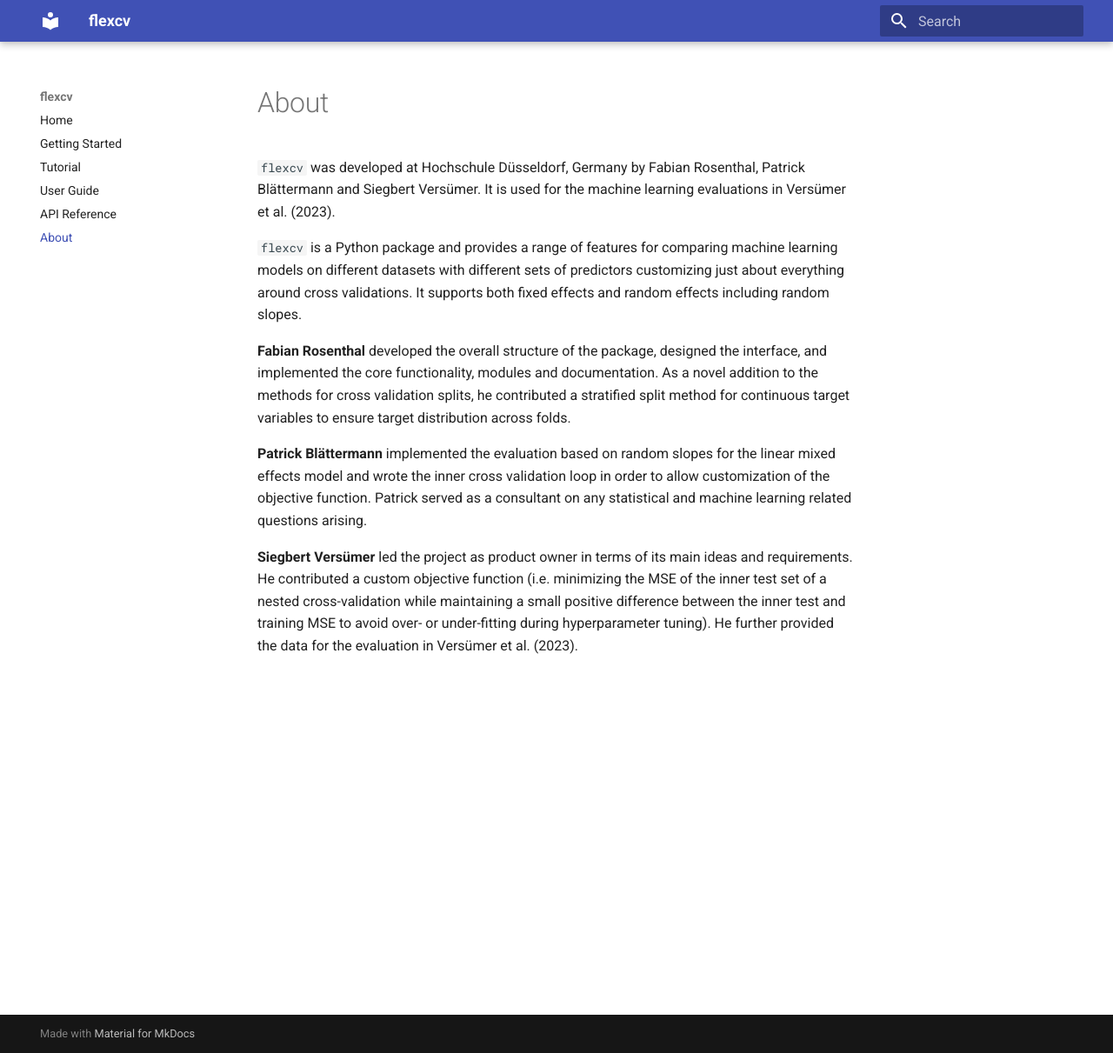
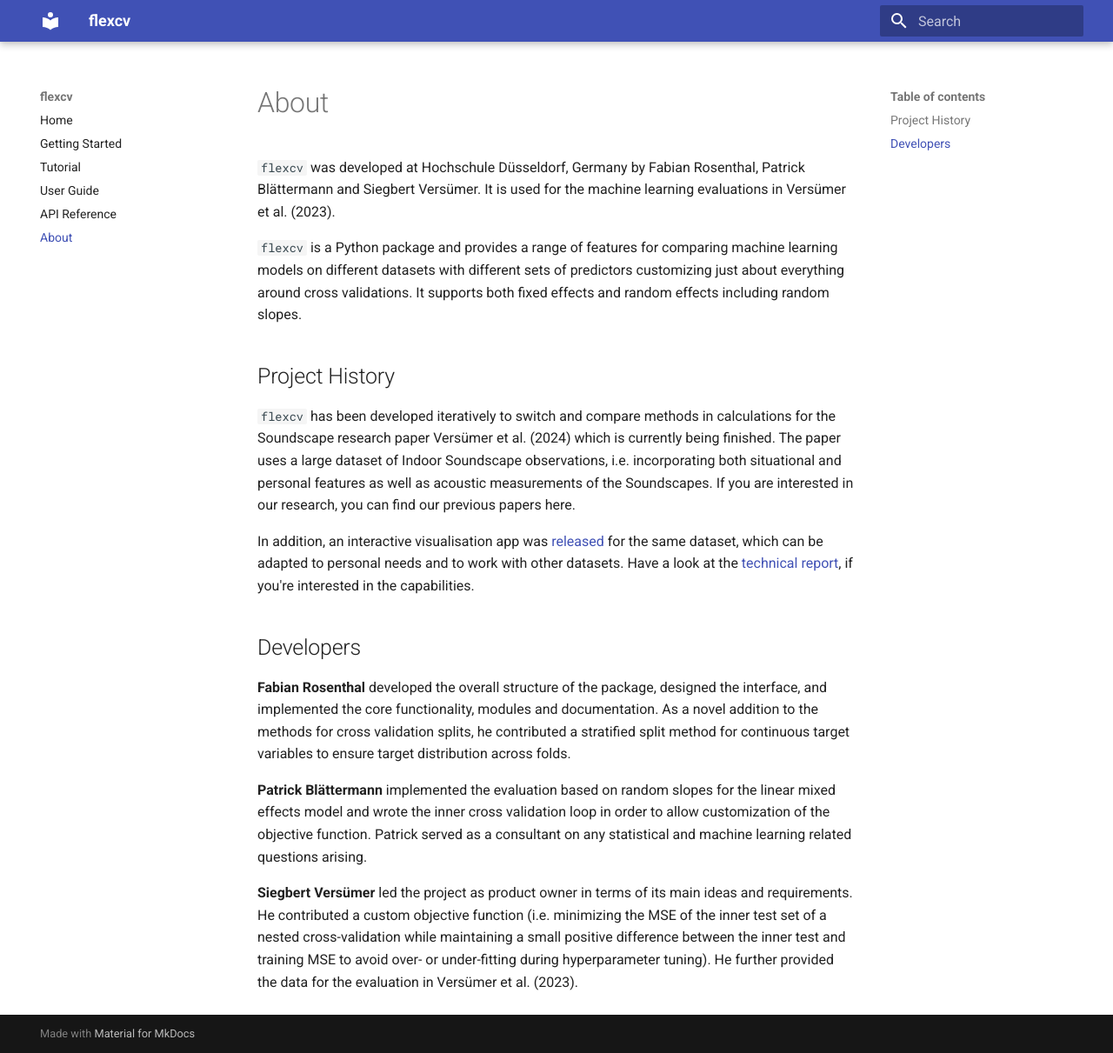
Before and after one commit to radlfabs/flexcv, an MkDocs documentation site: the page built from docs/about.md, in a window 1280 px wide and 1211 px high. Shown: the whole window at 87% size. Built offline with MkDocs 1.6.1 and Material for MkDocs 9.7.7, drawn with Linux system fonts in a browser that asks for light colours.

Commit message:
add project history

```diff
--- a/docs/about.md
+++ b/docs/about.md
@@ -4,6 +4,14 @@
 
 `flexcv` is a Python package and provides a range of features for comparing machine learning models on different datasets with different sets of predictors customizing just about everything around cross validations. It supports both fixed effects and random effects including random slopes.
 
+## Project History
+
+`flexcv` has been developed iteratively to switch and compare methods in calculations for the Soundscape research paper Versümer et al. (2024) which is currently being finished. The paper uses a large dataset of Indoor Soundscape observations, i.e. incorporating both situational and personal features as well as acoustic measurements of the Soundscapes. If you are interested in our research, you can find our previous papers here.
+
+In addition, an interactive visualisation app was [released ](https://github.com/radlfabs/DS_Data_Visualization_2023_Fabian_Rosenthal)for the same dataset, which can be adapted to personal needs and to work with other datasets. Have a look at the [technical report](http://dx.doi.org/10.13140/RG.2.2.25156.19845), if you're interested in the capabilities.
+
+## Developers
+
 __Fabian Rosenthal__ developed the overall structure of the package, designed the interface, and implemented the core functionality, modules and documentation. As a novel addition to the methods for cross validation splits, he contributed a stratified split method for continuous target variables to ensure target distribution across folds.
 
 __Patrick Blättermann__ implemented the evaluation based on random slopes for the linear mixed effects model and wrote the inner cross validation loop in order to allow customization of the objective function. Patrick served as a consultant on any statistical and machine learning related questions arising.
```
